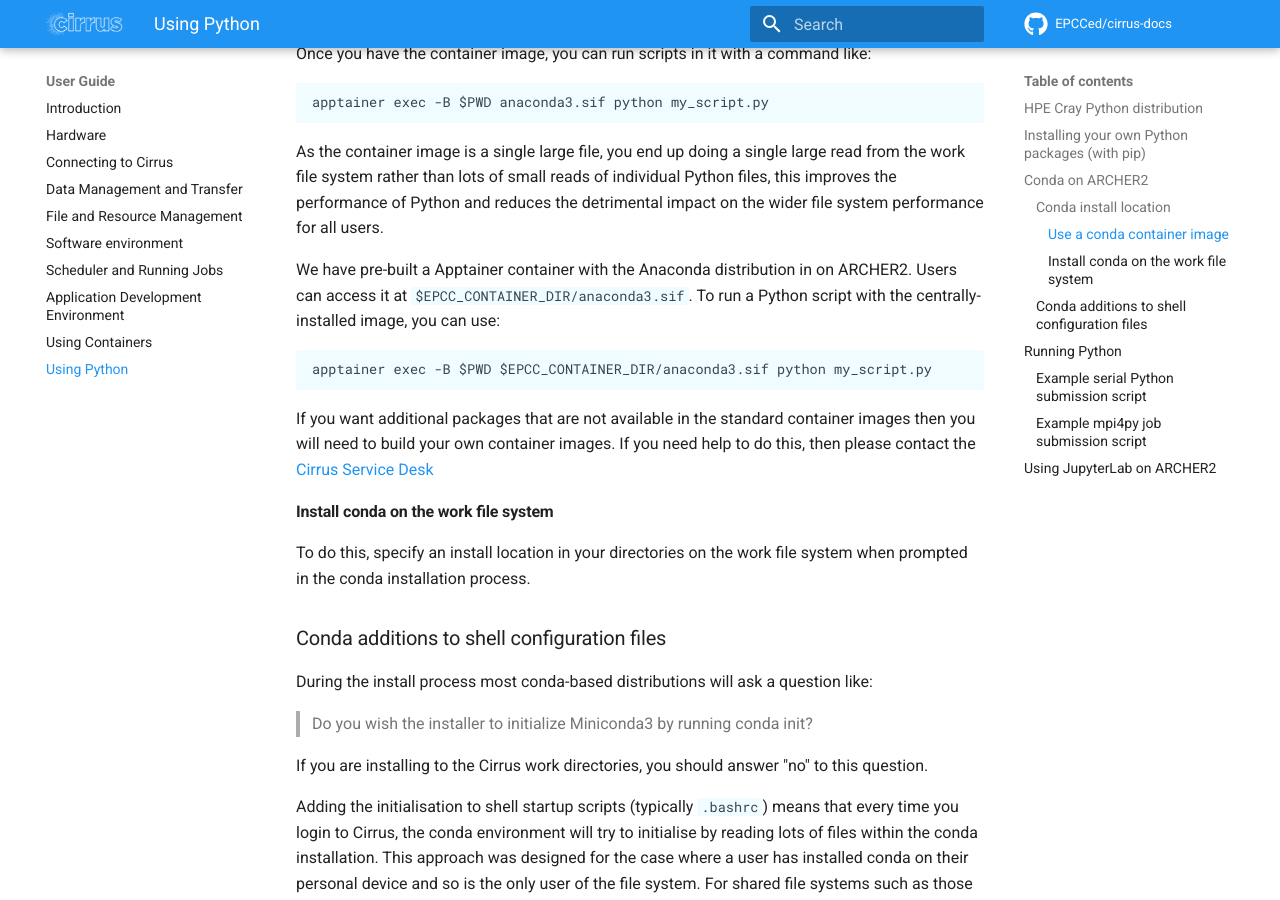
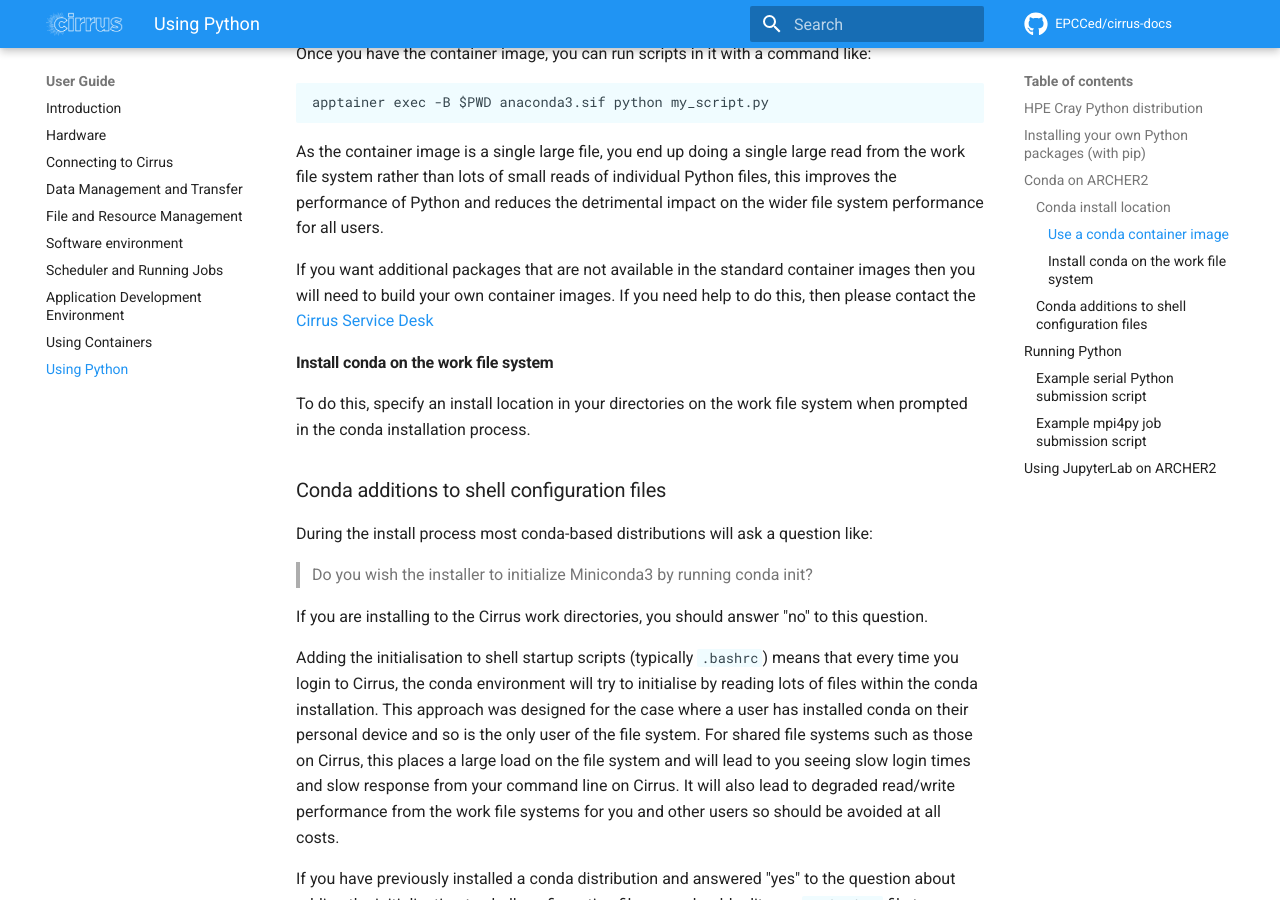
Before and after one commit to EPCCed/cirrus-docs, an MkDocs documentation site: the page built from docs/user-guide/python.md, in a window 1280 px wide and 900 px high, scrolled down 4291 px. Built offline with MkDocs 1.6.1 and Material for MkDocs 9.7.7, drawn with Linux system fonts in a browser that asks for light colours; comment, search, counter and statistics services are not loaded.

Commit message:
Update python.md

````diff
--- a/docs/user-guide/python.md
+++ b/docs/user-guide/python.md
@@ -167,14 +167,6 @@ apptainer exec -B $PWD anaconda3.sif python my_script.py
 As the container image is a single large file, you end up doing a single large read from the work file system rather
 than lots of small reads of individual Python files, this improves the performance of Python and reduces the
 detrimental impact on the wider file system performance for all users.
-
-We have pre-built a Apptainer container with the Anaconda distribution in on
-ARCHER2. Users can access it at `$EPCC_CONTAINER_DIR/anaconda3.sif`. To run a Python
-script with the centrally-installed image, you can use:
-
-```
-apptainer exec -B $PWD $EPCC_CONTAINER_DIR/anaconda3.sif python my_script.py
-```
 
 If you want additional packages that are not available in the standard container images then
 you will need to build your own container images. If you need help to do this, then please
````
